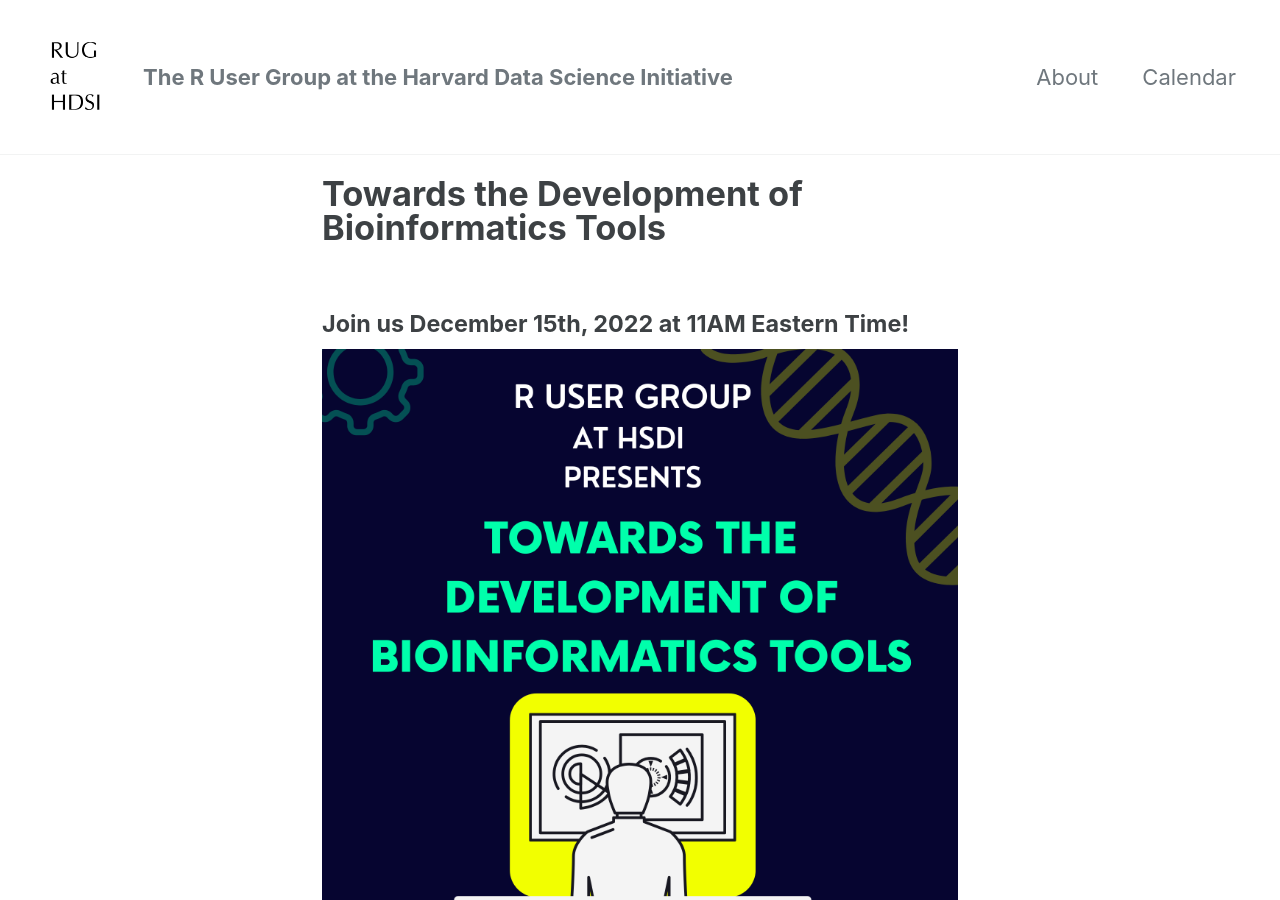
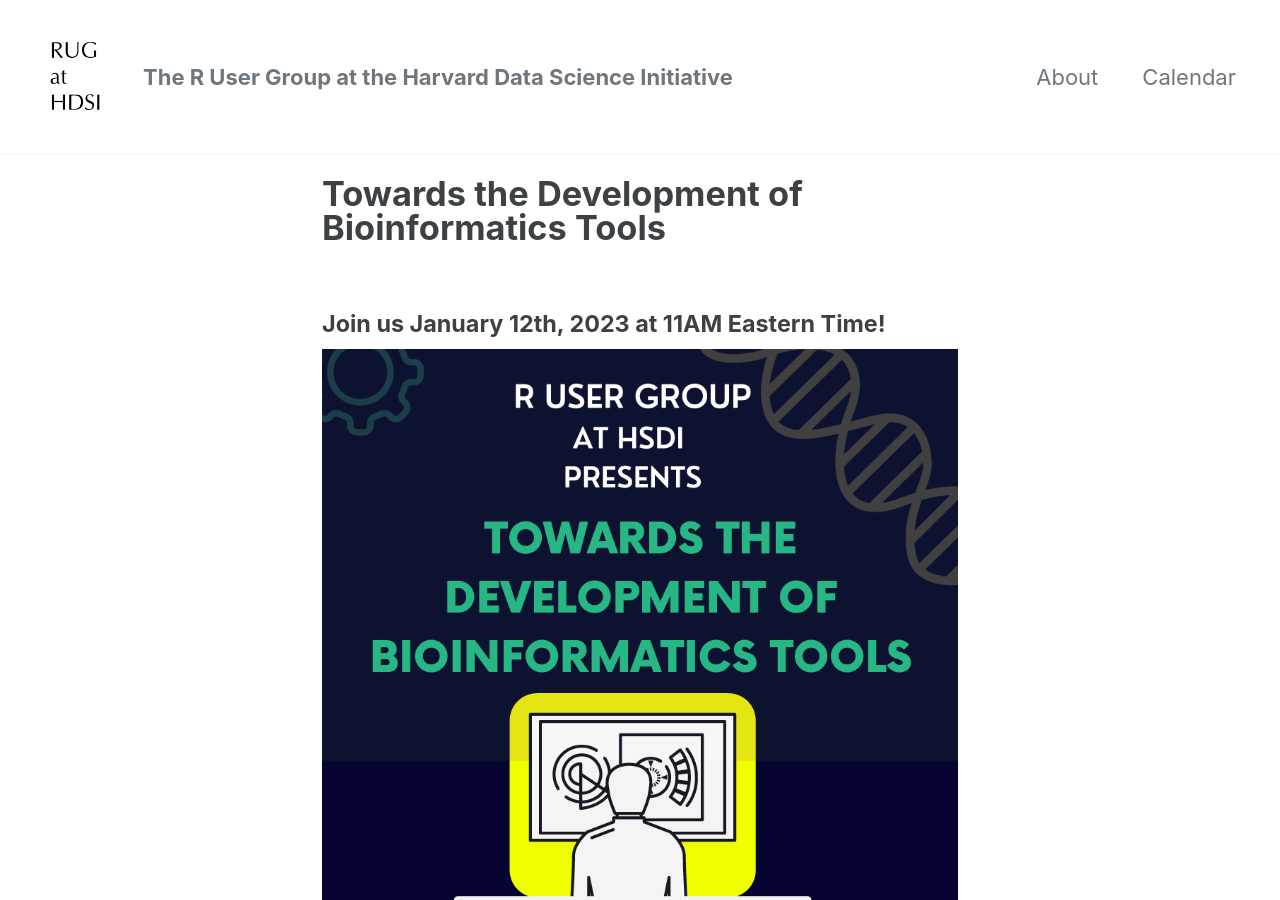
Before and after one commit to RUG-at-HDSI/rug-at-hdsi.org, a Jekyll site: the page built from _upcoming_events/2023_01_12_towards_development_of_bioinformatics_tools.md, in a window 1280 px wide and 900 px high. Built offline with Jekyll 4.4.1, drawn with Linux system fonts in a browser that asks for light colours; cached includes are drawn as plain includes.

```diff
--- a/_upcoming_events/2022_12_15_towards_development_of_bioinformatics_tools.md
+++ b/_upcoming_events/2023_01_12_towards_development_of_bioinformatics_tools.md
@@ -1,9 +1,9 @@
 ---
 title: "Towards the Development of Bioinformatics Tools"
-event_date: "December 15th, 2022"
+event_date: "January 12th, 2023"
 time: "11 AM - 12 PM ET"
 layout: single
-poster_png: "/assets/images/2022_12_15_Chanin_BioInfo_Shiny_Talk.png"
+poster_png: "/assets/images/2023_01_12_Chanin_BioInfo_Shiny_Talk.png"
 blurb: |
     Join us as Chanin describes the thought process that goes behind the
     compilation and curation of bioactivity datasets, building machine
```
Also changed, not shown: assets/images/2022_12_15_Chanin_BioInfo_Shiny_Talk.png (deleted), assets/images/2023_01_12_Chanin_BioInfo_Shiny_Talk.png (added), 1 other file.
